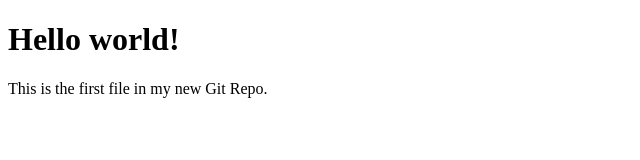
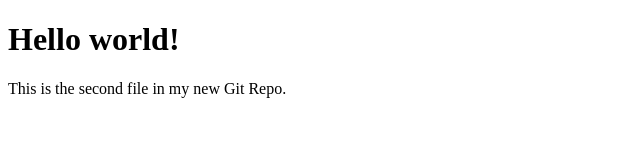
Before and after one commit to arwin47/rough, a plain HTML site: page index2.html in a window 1280 px wide. Shown: the full height of the page, 0-640 px from the left. Drawn offline with Linux system fonts and the light colour scheme.

Commit message:
committed using multiline comments

```diff
--- a/index2.html
+++ b/index2.html
@@ -6,7 +6,7 @@
 <body>
 
 <h1>Hello world!</h1>
-<p>This is the first file in my new Git Repo.</p>
+<p>This is the second file in my new Git Repo.</p>
 
 </body>
 </html>
```
